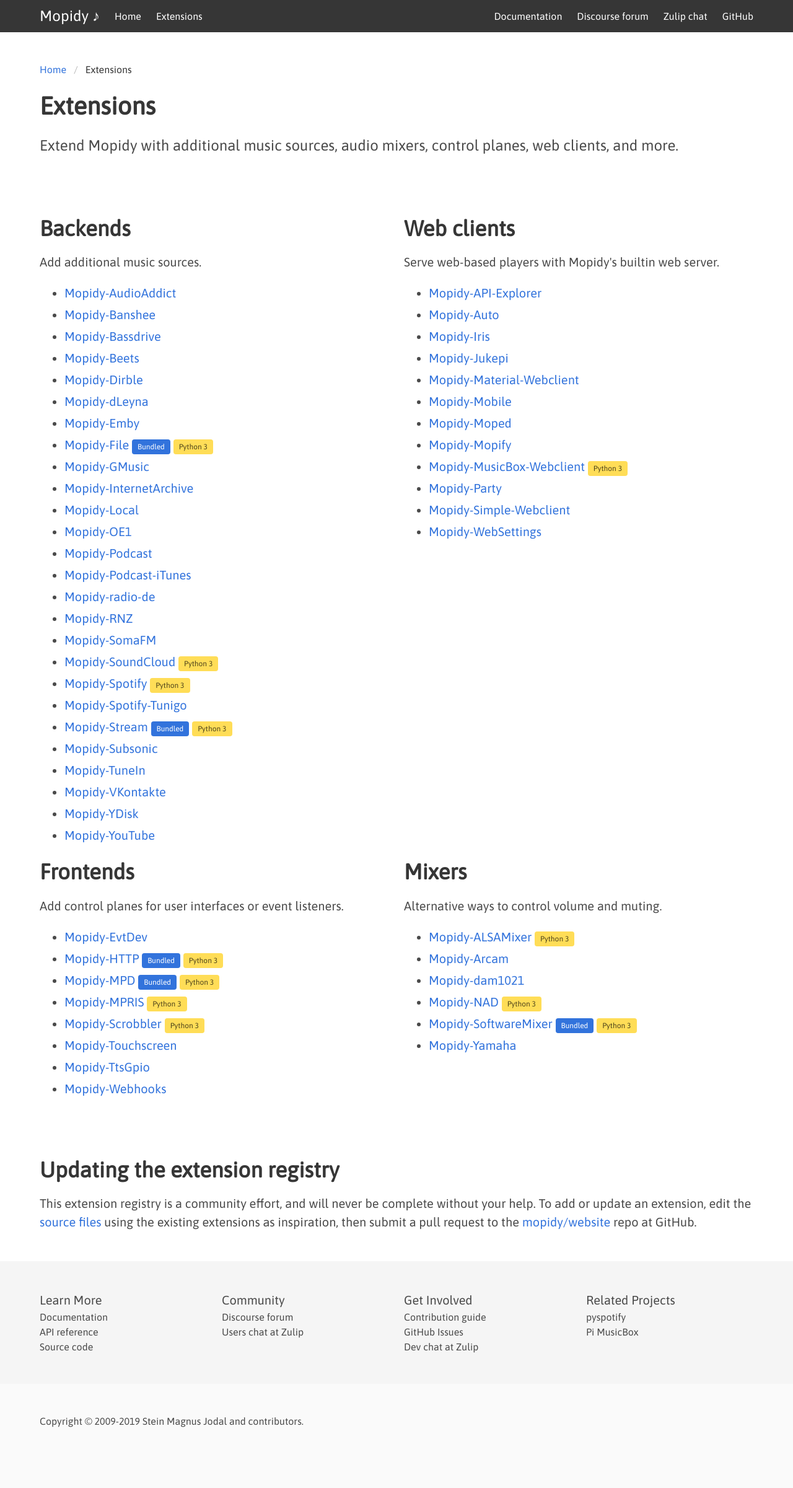
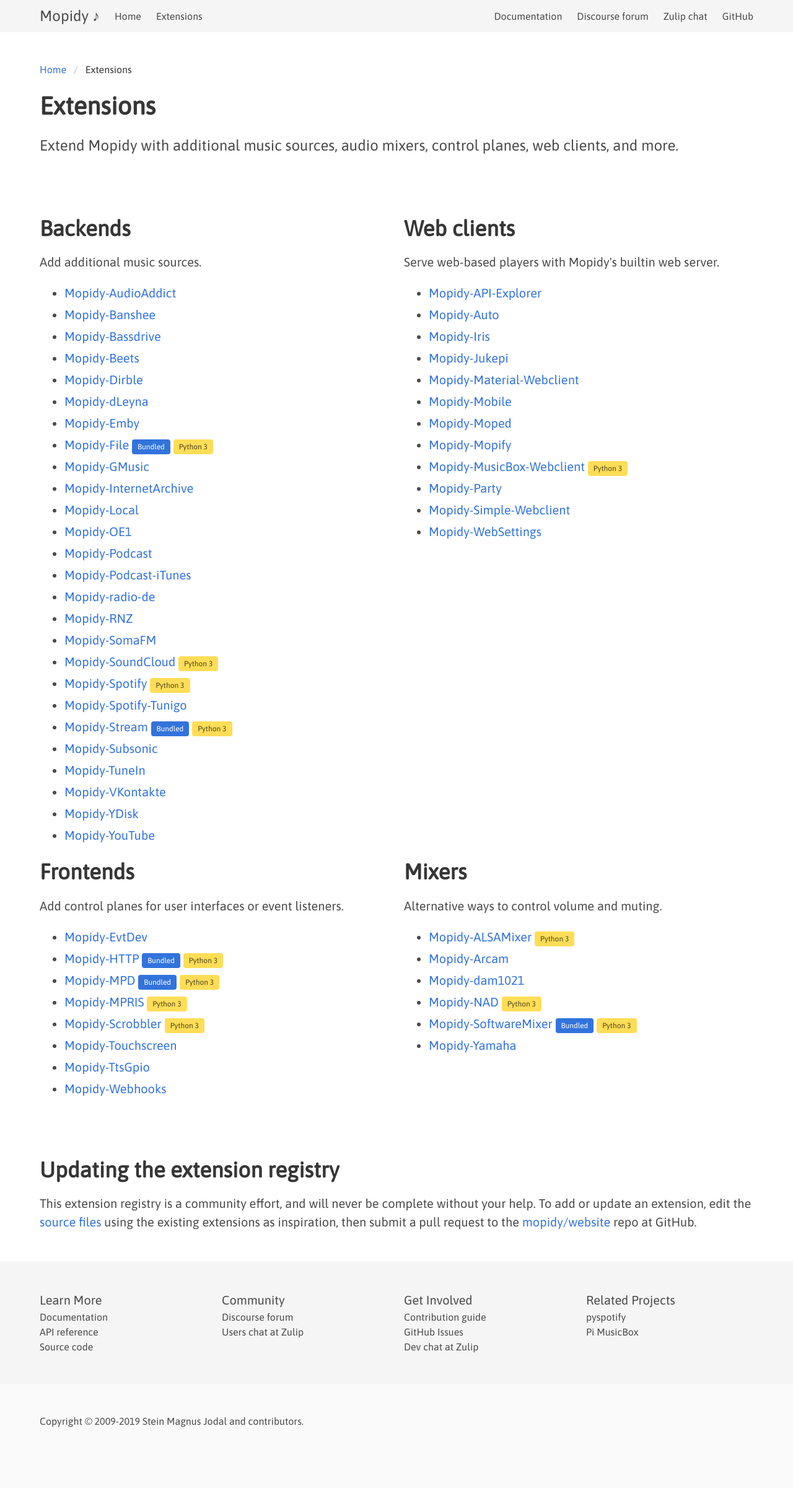
Before and after one commit to mopidy/website, a Jekyll site: the page built from ext/index.html, in a window 1280 px wide. Shown: the whole page at 62% size. Built offline with Jekyll 4.4.1, drawn with Linux system fonts in a browser that asks for light colours.

Commit message:
Make navbar light

```diff
--- a/_layouts/default.html
+++ b/_layouts/default.html
@@ -20,7 +20,7 @@
 </head>
 <body>
 
-<nav class="navbar is-dark" role="navigation" aria-label="main navigation">
+<nav class="navbar is-light" role="navigation" aria-label="main navigation">
   <div class="container">
     <div class="navbar-brand">
       <a class="navbar-item is-size-4" href="/">Mopidy &#x266a;</a>
```
